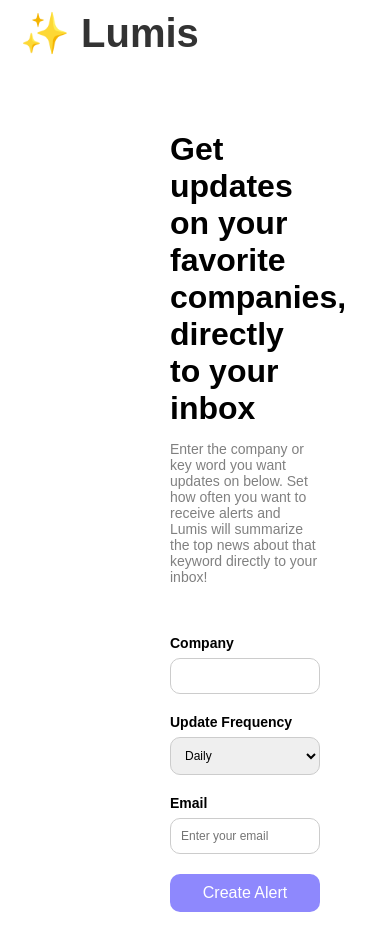
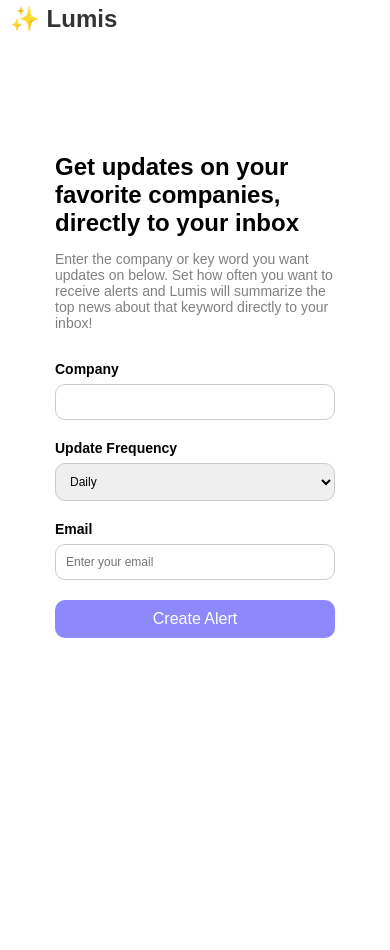
Before and after one commit to dane-dunlap/lumis-react, a React (Create React App) app: page / in a window 390 px wide. Shown: the top 950 px of the page. After the commit the page ends 844 px from the top, so only its background shows below. Built offline with nearby package versions, Linux system fonts and the light colour scheme.

Commit message:
this is a commit

```diff
--- a/src/LumisForm.css
+++ b/src/LumisForm.css
@@ -1,41 +1,44 @@
 body {
     font-family: 'Hanken Grotesk', sans-serif;
-    background-color: #ffffff; /* Set the body background to white */
+    background-color: #ffffff;
     padding: 40px;
-    margin: 0; /* Remove default body margin */
+    margin: 0;
+    display: flex;
+    align-items: center;  /* Vertically align */
+    justify-content: center;  /* Horizontally align */
+    height: 100vh;  /* Set body height to viewport height */
 }
 
 .logo {
-    font-size: 40px;       /* Adjust size as needed */
-    font-weight: bold;     /* Makes the text thicker */
-    color: #333;           /* Default color, change as per your design needs */
-    padding: 10px 20px;    /* Space around the logo */
-    position: absolute;    /* Absolute positioning */
-    top: 0;                /* Positioned at the top */
-    left: 0;               /* Positioned at the left */
-    background: #fff;      /* You can choose to have a background color */
-    border-bottom-right-radius: 8px; /* Optional rounded corner */
+    font-size: 40px;
+    font-weight: bold;
+    color: #333;
+    padding: 10px 20px;
+    position: absolute;
+    top: 0;
+    left: 0;
+    background: #fff;
+    border-bottom-right-radius: 8px;
     font-family: 'Hanken Grotesk', sans-serif;
 }
-
 
 .container {
     padding: 30px;
     max-width: 600px;
-    margin: 40px 0 40px 100px; /* Top and bottom have 40px, left has 100px */
+    margin: 0 auto;  /* Adjusted to center the container horizontally */
 }
 
-.description{
+.description {
     font-size: 14px;
-    color:grey;
+    color: grey;
     margin-bottom: 50px;
     text-align: left;
 }
 
 h1 {
-    text-align: left; /* Aligned the text to the left */
+    text-align: left;
     margin-bottom: 10px;
-    font-weight:600;
+    font-weight: 600;
 }
 
 .label {
@@ -48,8 +51,9 @@
 * {
     box-sizing: border-box;
 }
+
 input[type="text"], input[type="email"], select, input[type="submit"] {
-    width: 100%; /* Ensure all elements take up full width of their container */
+    width: 100%;
     padding: 10px;
     border: 1px solid #ccc;
     border-radius: 10px;
@@ -85,7 +89,6 @@
     100% { transform: rotate(360deg); }
 }
 
-/* Success message styling */
 .success-message {
     padding: 10px;
     background-color: #DFF2BF;
@@ -95,28 +98,47 @@
     transition: color 2s;
 }
 
-/* Error message styling */
 .error-message {
     padding: 10px;
-    background-color: #FFD2D2; /* Light red background */
-    color: #D8000C; /* Dark red text */
+    background-color: #FFD2D2;
+    color: #D8000C;
     border-radius: 5px;
     margin-bottom: 10px;
     transition: color 2s;
 }
-
-
 
 .toast {
     position: fixed;
     bottom: 5%;
     left: 85%;
     transform: translateX(-50%);
-    background-color: #4CAF50; /* green background */
+    background-color: #4CAF50;
     color: white;
     padding: 1rem;
     border-radius: 5px;
     box-shadow: 0 0 10px rgba(0, 0, 0, 0.1);
-    z-index: 1000; /* Ensure it's above other elements */
+    z-index: 1000;
     opacity: 0.9;
 }
+
+/* Mobile responsiveness */
+@media only screen and (max-width: 768px) {
+    .container {
+        padding: 15px;
+        max-width: 100%; /* On mobile, make it full width */
+        margin: 20px 0; /* Reduce margin */
+    }
+
+    .logo {
+        font-size: 24px;  /* Reduce logo size */
+        padding: 5px 10px; /* Reduce padding */
+    }
+
+    h1 {
+        font-size: 24px; /* Reduce size for mobile */
+    }
+
+    .description {
+        margin-bottom: 30px;  /* Reduce margin */
+    }
+}
```
